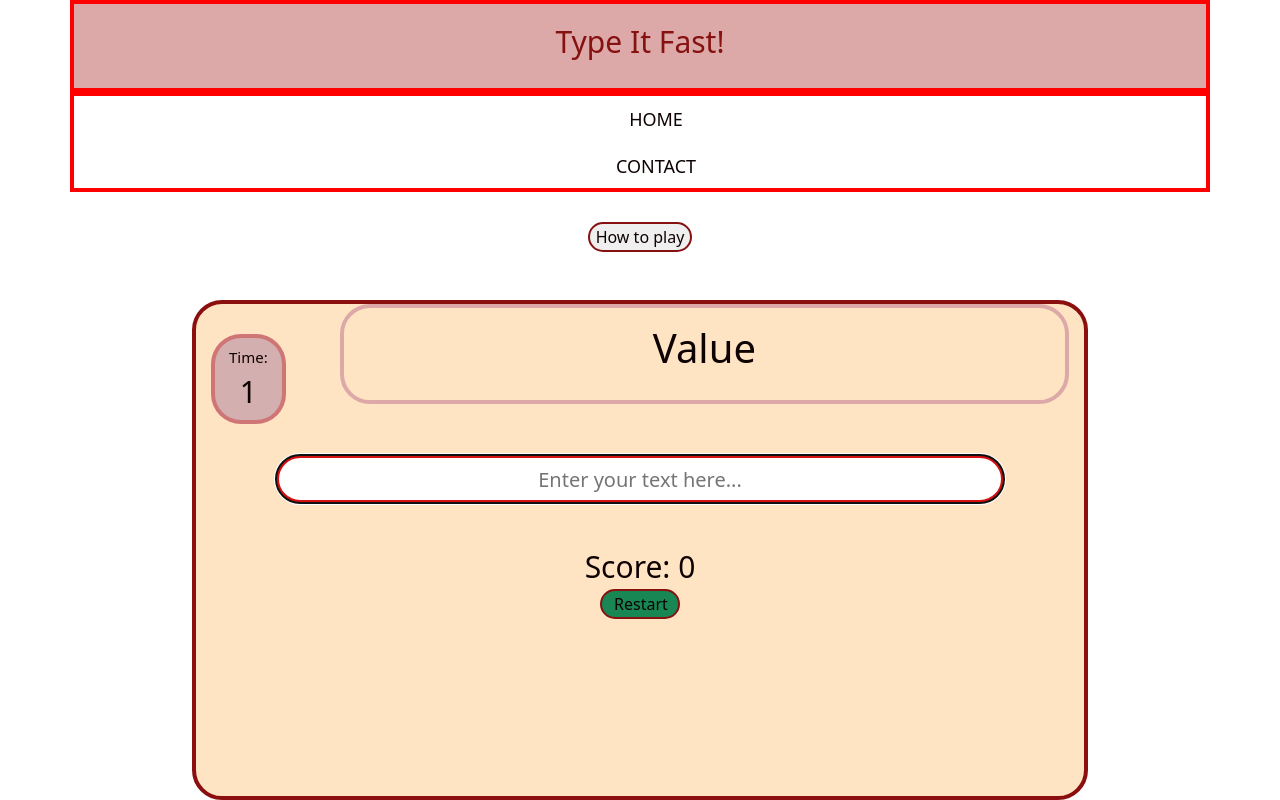
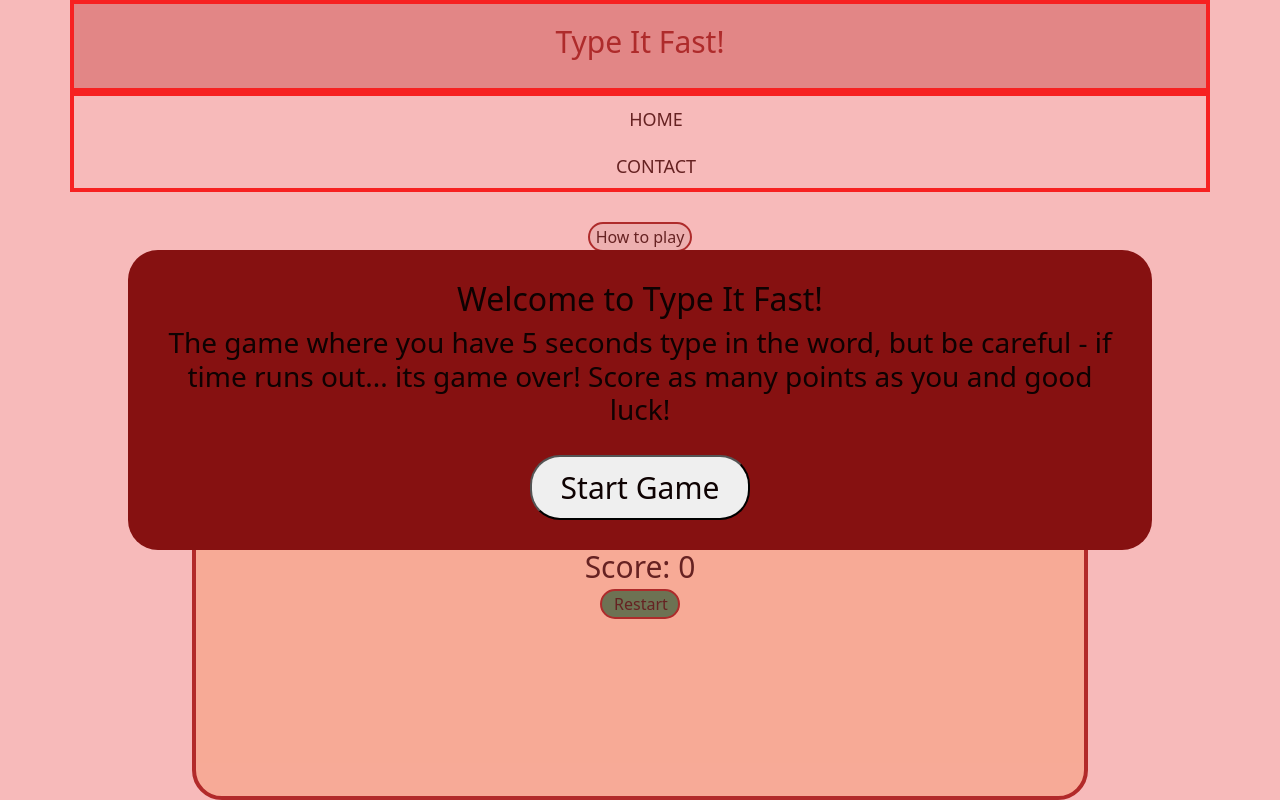
Before and after one commit to BegumDev/Project-Milestone-2, a plain HTML site: page index.html in a window 1280 px wide. Drawn offline with nearby package versions, Linux system fonts and the light colour scheme.

Commit message:
Add a start button modal to give user control over starting the game to avoid an auto start, style modal also

```diff
--- a/assets/css/style.css
+++ b/assets/css/style.css
@@ -37,13 +37,41 @@
 
 
 /*_________________________________Game Area Styling____________________*/
-#start-box{
-    width: 300px;
-    height: 300px;
-    border: 2px solid orange;
+.modal-container{
+    background-color: rgba(235, 83, 83, 0.4);
+    position: fixed;
+    top: 0;
+    left: 0;
+    height: 100vh;
+    width: 100vw;
+    display: flex;
+    align-items: center;
+    justify-content: center;
+}
+.modal-msg{
+    background-color: #861111;
+    width: 600px;
+    max-width: 100%;
+    padding: 30px;
+    border-radius: 30px;
+    text-align: center;
+}
+.modal-msg, h2 h3{
+    width: 80%;
+}
+.introBtn{
+    margin-top: 20px;
+    border-radius: 30px;
+    width: 220px;
+    font-size: 30px;
+    padding: 8px;
+}
+.show{
+    display: block;
+}
+.hide{
     display: none;
 }
-
 .instructions{
     width: 70%;
     text-align: center;
--- a/assets/js/script2.js
+++ b/assets/js/script2.js
@@ -12,13 +12,14 @@ const scoreDisplay = document.querySelector('.score')
 const closeInstruction = document.querySelector('.close')
 const showInstruction = document.querySelector('.help-btn')
 const restartBtn = document.querySelector('.restart-btn')
+const introDisplay = document.querySelector('.introBtn')
+const modalDisplay = document.querySelector('.modal-container')
 
 
 // Event listeners
 closeInstruction.addEventListener('click', closeInstructions)
 showInstruction.addEventListener('click', showInstructions)
 restartBtn.addEventListener('click', restart)
-// startMsg.addEventListener('click', )
 
 
 // Add global variables
@@ -61,12 +62,13 @@ const wordArray = [
 ]
 
 //===================================================================================
-
 function intro() {
-    alert('Do you wish to start the game?')
-    startGame();
+    // Listen out for the click, once clicked hide the modal and start the game
+    introDisplay.addEventListener('click', () => {
+        modalDisplay.classList.add('hide')
+        startGame()
+    })
 }
-
 //Display the words
 function showWords() {
     // Generate a random word
--- a/index.html
+++ b/index.html
@@ -37,6 +37,13 @@
     </header>
 
     <section>
+        <div class="modal-container">
+            <div class="modal-msg">
+                <h2>Welcome to Type It Fast!</h2>
+                <h3>The game where you have 5 seconds type in the word, but be careful - if time runs out... its game over! Score as many points as you and good luck!</h3>
+                <button class="introBtn">Start Game</button>
+            </div>
+        </div>
         <div class="instructions">
             <button class="bg-danger close">X</button>
             <h2>Type each word in under 5 seconds. Don't let the timer run out or it will be game over!</h2>
```
